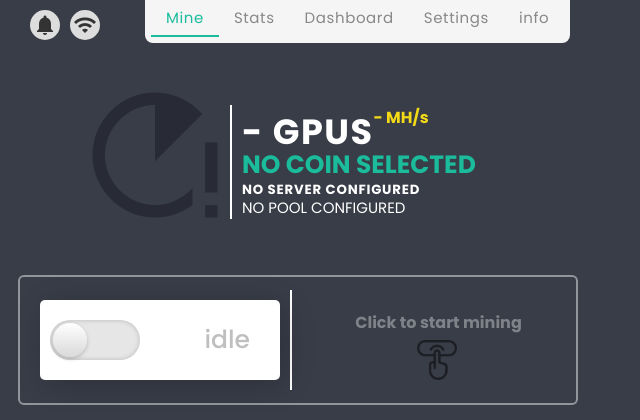
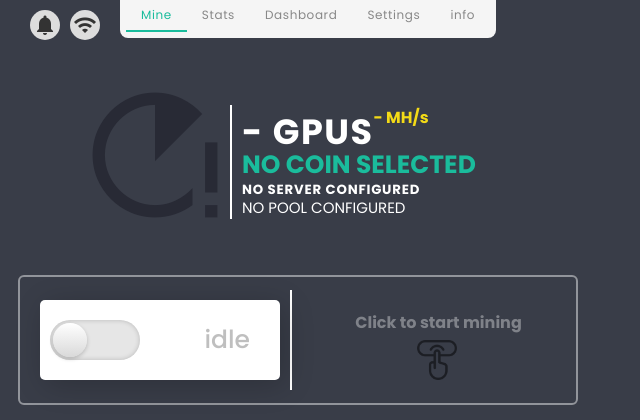
Before and after one commit to specfor/minerAPP, a PHP site: page / in a window 1280 px wide. Shown: the top 420 px of the page, without its empty margins (0-640 px from the left). Run offline with PHP 8.4, Linux system fonts and the light colour scheme; some libraries are stand-ins or nearby versions.

Commit message:
fixed main-header

```diff
--- a/style.css
+++ b/style.css
@@ -58,13 +58,14 @@ box-shadow: inset 0 0 10px rgba(0,0,0,0.25);
   background-color:#f5f5f5;
   display: flex;
   padding: 6px;
-  left: 145px;
+  left: 120px;
   border-bottom-left-radius: 8px;
   border-bottom-right-radius: 8px;
+
 }
 
 .tabs .tab-header > div{
-  font-size: 15px;
+  font-size: 12px;
   letter-spacing: 0.6px;
   color: #888;
   text-align: center;
```
